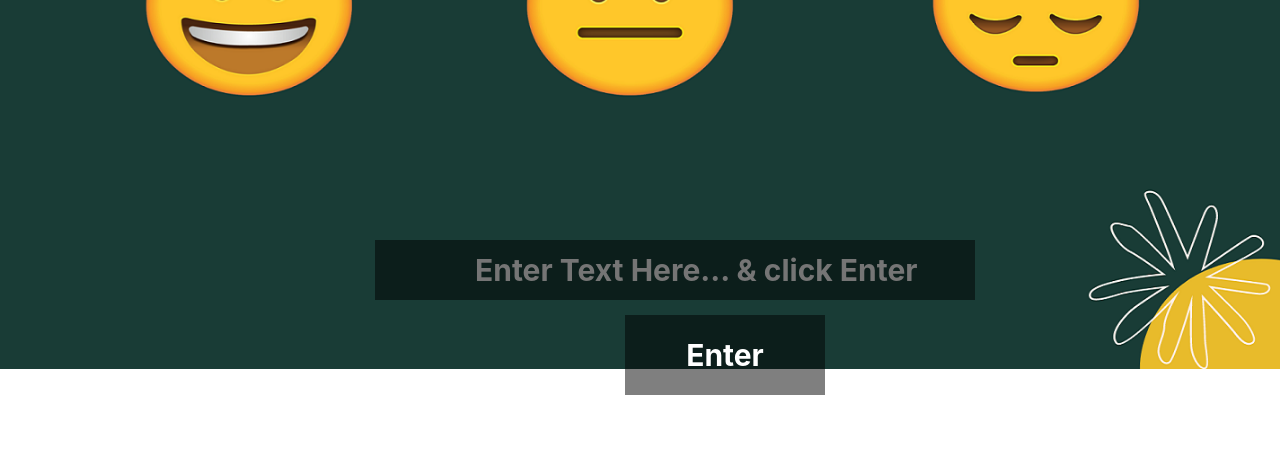
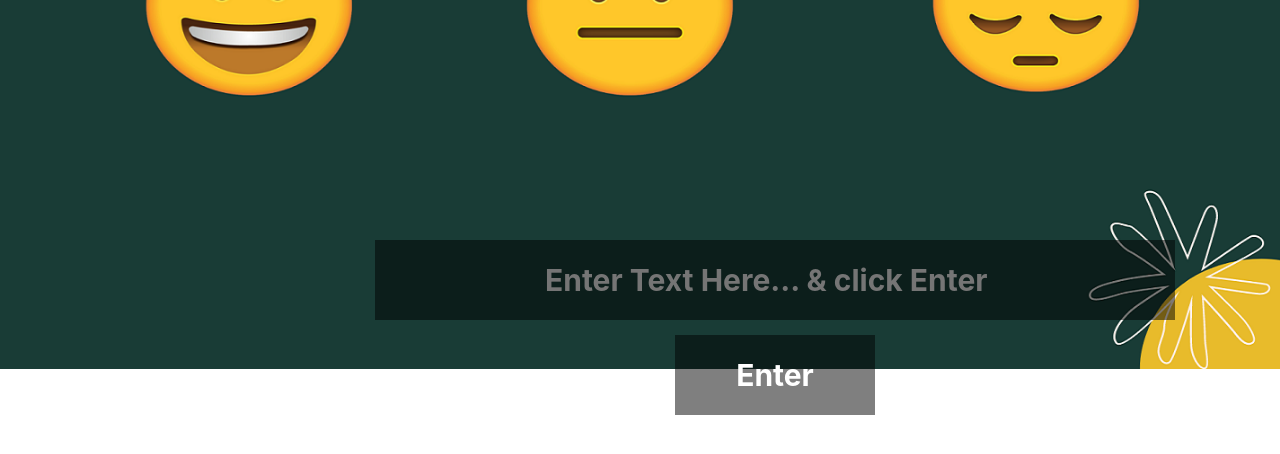
Before and after one commit to SuryanshNaugraiya/Twitter-Sentiment-Analysis, a Flask app: page / in a window 1280 px wide. Shown: the part 260-714 px from the top of the page. Run offline with Flask 2, Linux system fonts and the light colour scheme; parts of the project's set-up code (start-up, migrations or seed data) failed here and were passed over; some libraries are stand-ins or nearby versions.

Commit message:
Add files via upload

```diff
--- a/templates/index.html
+++ b/templates/index.html
@@ -68,9 +68,9 @@
     <div style="margin-top: 500px; height: 100px; width: 90%; margin-left: 125px;">
         <form action="{{ url_for('predict')}}" method="POST">
             <input type="text" name="message" placeholder="Enter Text Here... & click Enter"
-                style="border: none; width: 600px; height: 60px;  margin-left: 250px;  background-color: rgba(0, 0, 0, 0.5); color: rgb(255,255,255);  font-size: 30px; font-weight: bolder; padding-left: 100px; padding-top: 20px; padding-bottom: 20px; " />
+                style="border: none; width: 800px; height: 80px;  margin-left: 250px;  background-color: rgba(0, 0, 0, 0.5); color: rgb(255,255,255);  font-size: 30px; font-weight: bolder; padding-left: 170px; padding-top: 20px; padding-bottom: 20px; " />
             <input type="submit" class="btn-info" value="Enter"
-                style="font-size: 30px;border: none;background-color: rgba(0, 0, 0, 0.5); color: rgb(255,255,255);font-weight: bolder; ">
+                style="font-size: 30px;border: none;background-color: rgba(0, 0, 0, 0.5); color: rgb(255,255,255);font-weight: bolder; margin-left: 550px; ">
 
         </form>
     </div>
```
